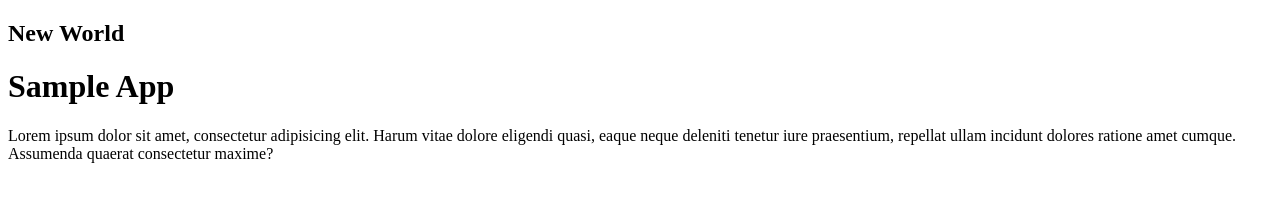
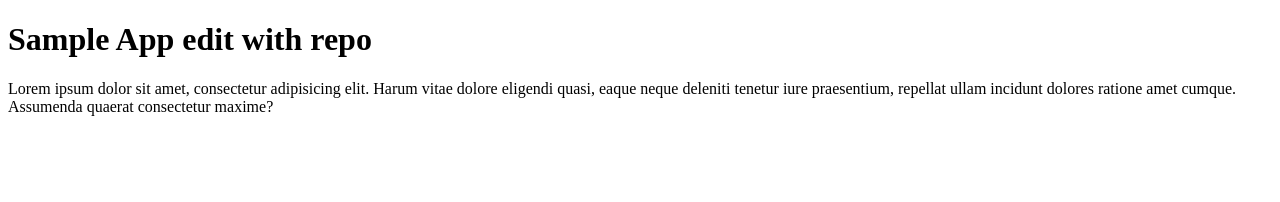
Before and after one commit to ManeeshaDevni/myapp, a plain HTML site: page index.html in a window 1280 px wide. Drawn offline with Linux system fonts and the light colour scheme.

Commit message:
re edit with live repo

```diff
--- a/index.html
+++ b/index.html
@@ -9,8 +9,7 @@
 </head>
 
 <body>
-    <h2>New World</h2>
-    <h1>Sample App</h1>
+    <h1>Sample App edit with repo</h1>
     <p>Lorem ipsum dolor sit amet, consectetur adipisicing elit. Harum vitae dolore eligendi quasi, eaque neque deleniti tenetur iure praesentium, repellat ullam incidunt dolores ratione amet cumque. Assumenda quaerat consectetur maxime?</p>
 </body>
 
```
